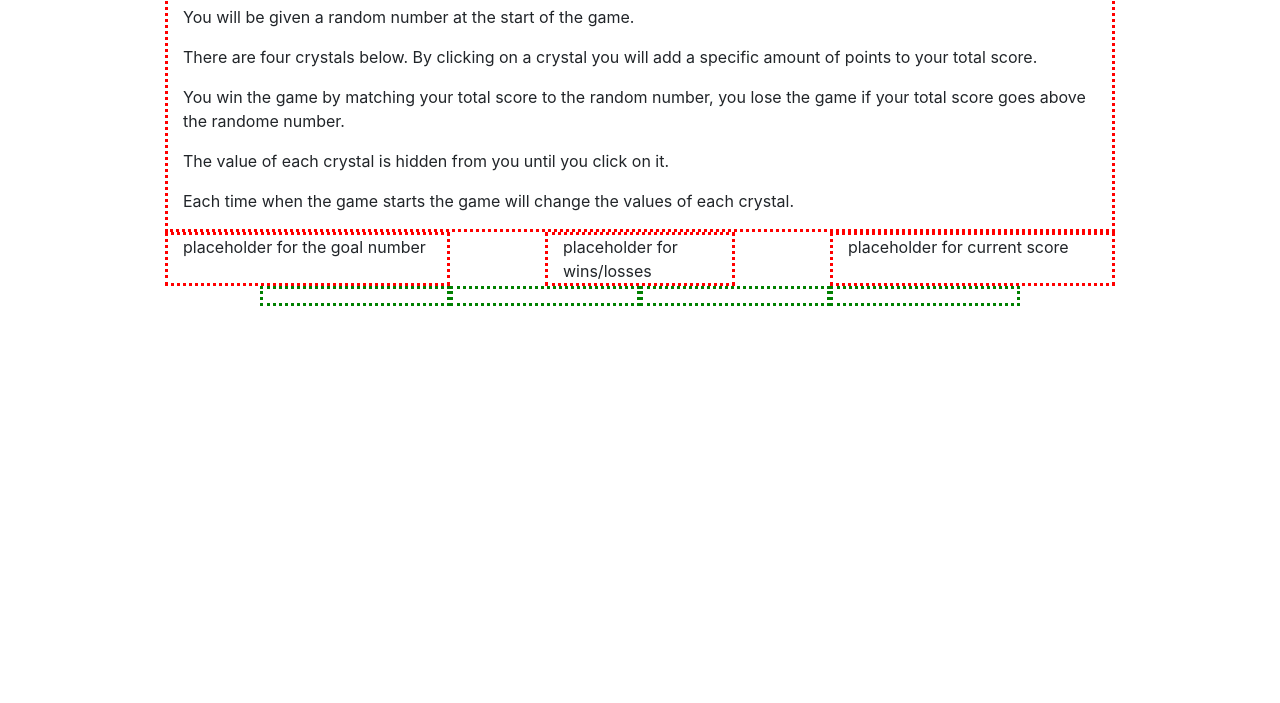
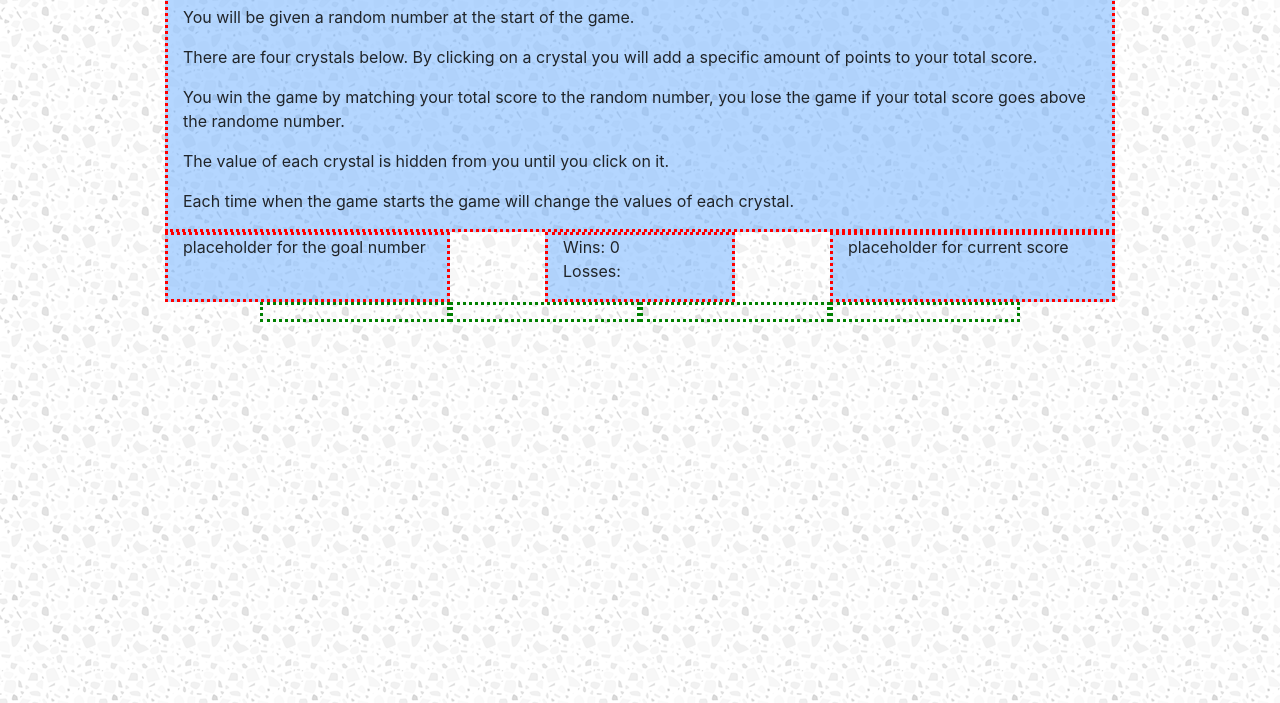
Before and after one commit to alycapps/Crystals_Collector, a plain HTML site: page index.html in a window 1280 px wide. Shown: the part 97-800 px from the top of the page. Drawn offline with nearby package versions, Linux system fonts and the light colour scheme.

Commit message:
linking javascript to html

```diff
--- a/assets/css/style.css
+++ b/assets/css/style.css
@@ -1,8 +1,25 @@
 h1, #instructionsbox, #goalnumlocation, #tallybox, #currentscorebox{
     border: red dotted;
+    background-color: rgb(107, 174, 255, 0.5);
 }
 
 #image1location, #image2location, #image3location, #image4location {
     border: green dotted;
     height: 20px;
 }
+
+body {
+    background-image: url("../images/light-grey-terrazzo.png");
+}
+
+
+/* Purple/blue/grey
+rgb 107 174 255
+greyblue
+rgb 69 199 232
+aquagreen
+rgb 91 255 229
+mintgreen
+rgb 71 232 147
+lime/green/grey
+rgb 136 255 148 */
--- a/assets/javascript/game.js
+++ b/assets/javascript/game.js
@@ -0,0 +1,13 @@
+$(document).ready(function() {
+
+  var winscount = 0;
+
+    $("#winslocation").append("Wins: " + winscount);
+
+    var lossescount = 0;
+
+
+
+
+
+  });
--- a/index.html
+++ b/index.html
@@ -41,7 +41,8 @@
             </div>
             <div class="col-md-1"></div>
             <div class="col-md-2" id="tallybox">
-                placeholder for wins/losses
+                <div id="winslocation"> </div>
+                <p>Losses: <span id="lossesslocation"> </span></p>
             </div>
             <div class="col-md-1"></div>
             <div class="col-md-3" id="currentscorebox">
@@ -65,5 +66,6 @@
     <script src="https://code.jquery.com/jquery-3.3.1.slim.min.js" integrity="sha384-q8i/X+965DzO0rT7abK41JStQIAqVgRVzpbzo5smXKp4YfRvH+8abtTE1Pi6jizo" crossorigin="anonymous"></script>
     <script src="https://cdnjs.cloudflare.com/ajax/libs/popper.js/1.14.3/umd/popper.min.js" integrity="sha384-ZMP7rVo3mIykV+2+9J3UJ46jBk0WLaUAdn689aCwoqbBJiSnjAK/l8WvCWPIPm49" crossorigin="anonymous"></script>
     <script src="https://stackpath.bootstrapcdn.com/bootstrap/4.1.1/js/bootstrap.min.js" integrity="sha384-smHYKdLADwkXOn1EmN1qk/HfnUcbVRZyYmZ4qpPea6sjB/pTJ0euyQp0Mk8ck+5T" crossorigin="anonymous"></script>
+    <script src="./assets/javascript/game.js"></script>
 </body>
 </html>
```
Also changed, not shown: assets/images/bluegem.PNG (added), assets/images/cleargem.PNG (added), assets/images/greengem.PNG (added), assets/images/light-grey-terrazzo.png (added), assets/images/orangegem.PNG (added), assets/images/pinkgem.PNG (added), assets/images/purplegem.PNG (added), assets/images/redgem.PNG (added), assets/images/tealgem.PNG (added), assets/images/yellowgem.PNG (added).
